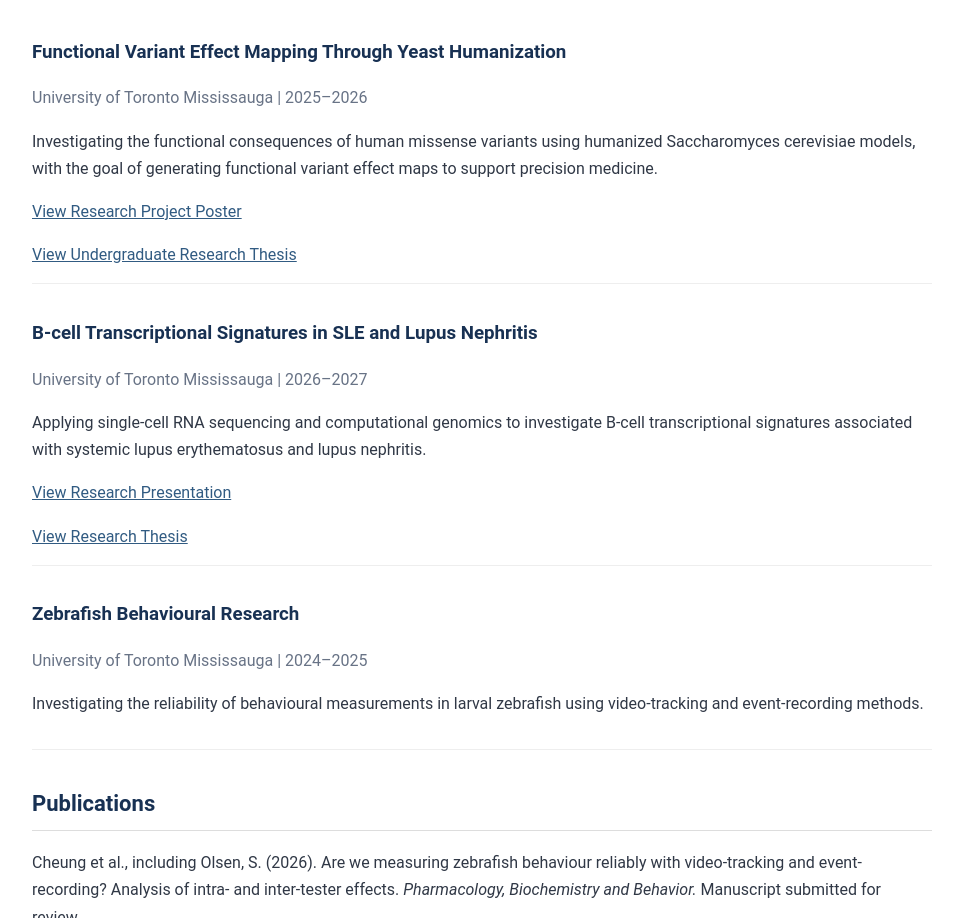
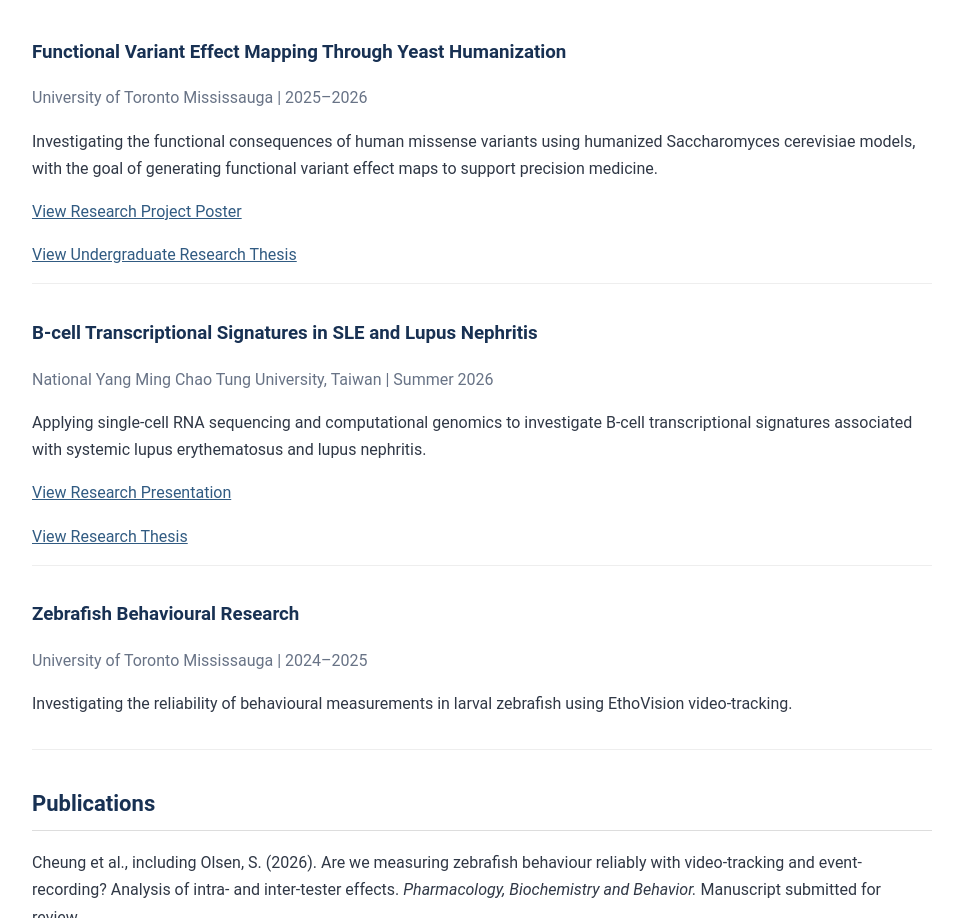
Before and after one commit to olsensarah/olsensarah.github.io, a plain HTML site: page index.html in a window 1280 px wide. Shown: the part 485-1403 px from the top of the page, without its empty margins (158-1121 px from the left). Drawn offline with Linux system fonts and the light colour scheme.

Commit message:
Update index.html

```diff
--- a/index.html
+++ b/index.html
@@ -123,7 +123,7 @@ footer {
     <div class="project">
         <h3>B-cell Transcriptional Signatures in SLE and Lupus Nephritis</h3>
         <p class="subtitle">
-            University of Toronto Mississauga | 2026–2027
+            National Yang Ming Chao Tung University, Taiwan | Summer 2026
         </p>
         <p>
             Applying single-cell RNA sequencing and computational
@@ -147,8 +147,7 @@ footer {
         </p>
         <p>
             Investigating the reliability of behavioural
-            measurements in larval zebrafish using video-tracking
-            and event-recording methods.
+            measurements in larval zebrafish using EthoVision video-tracking.
         </p>
     </div>
 </section>
```
